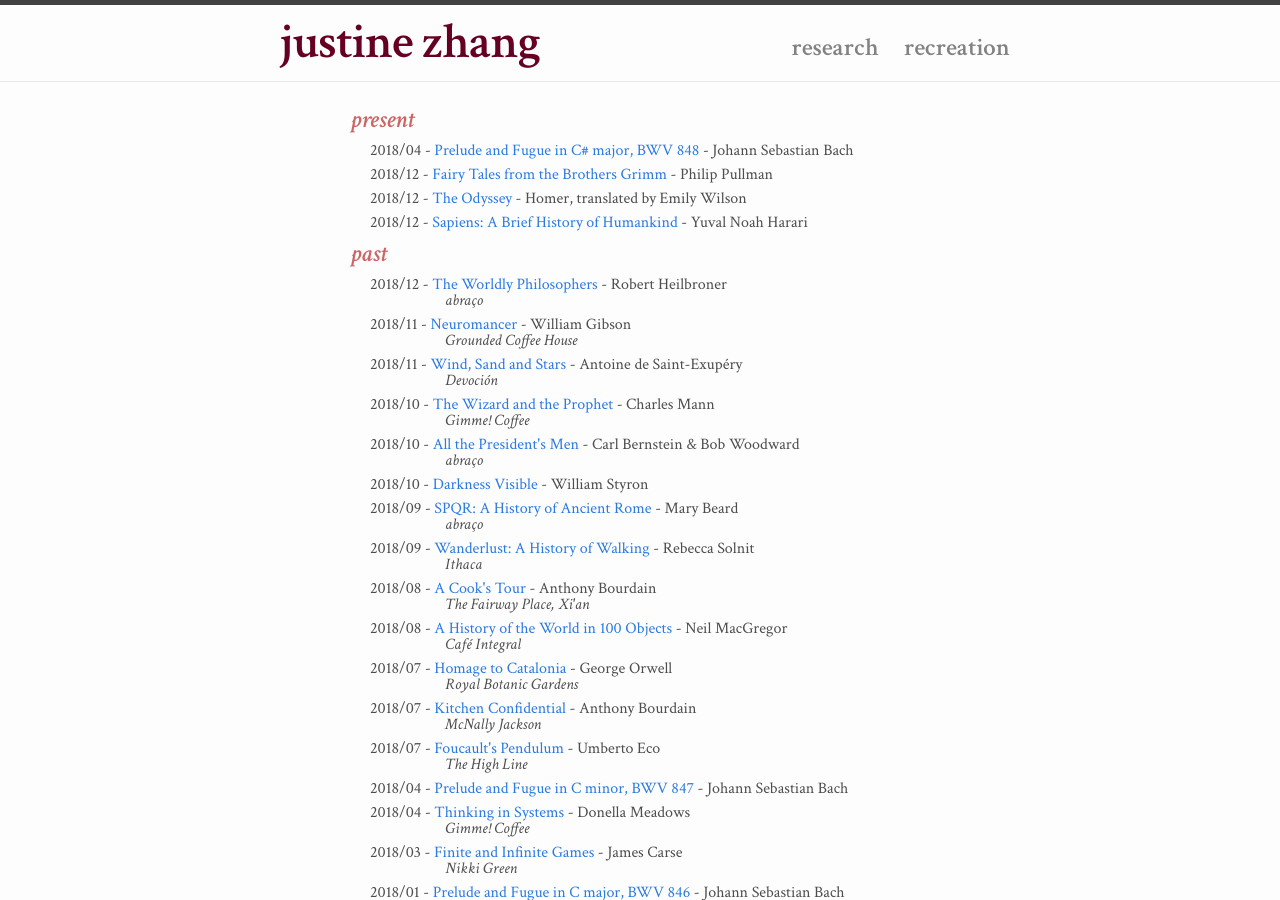
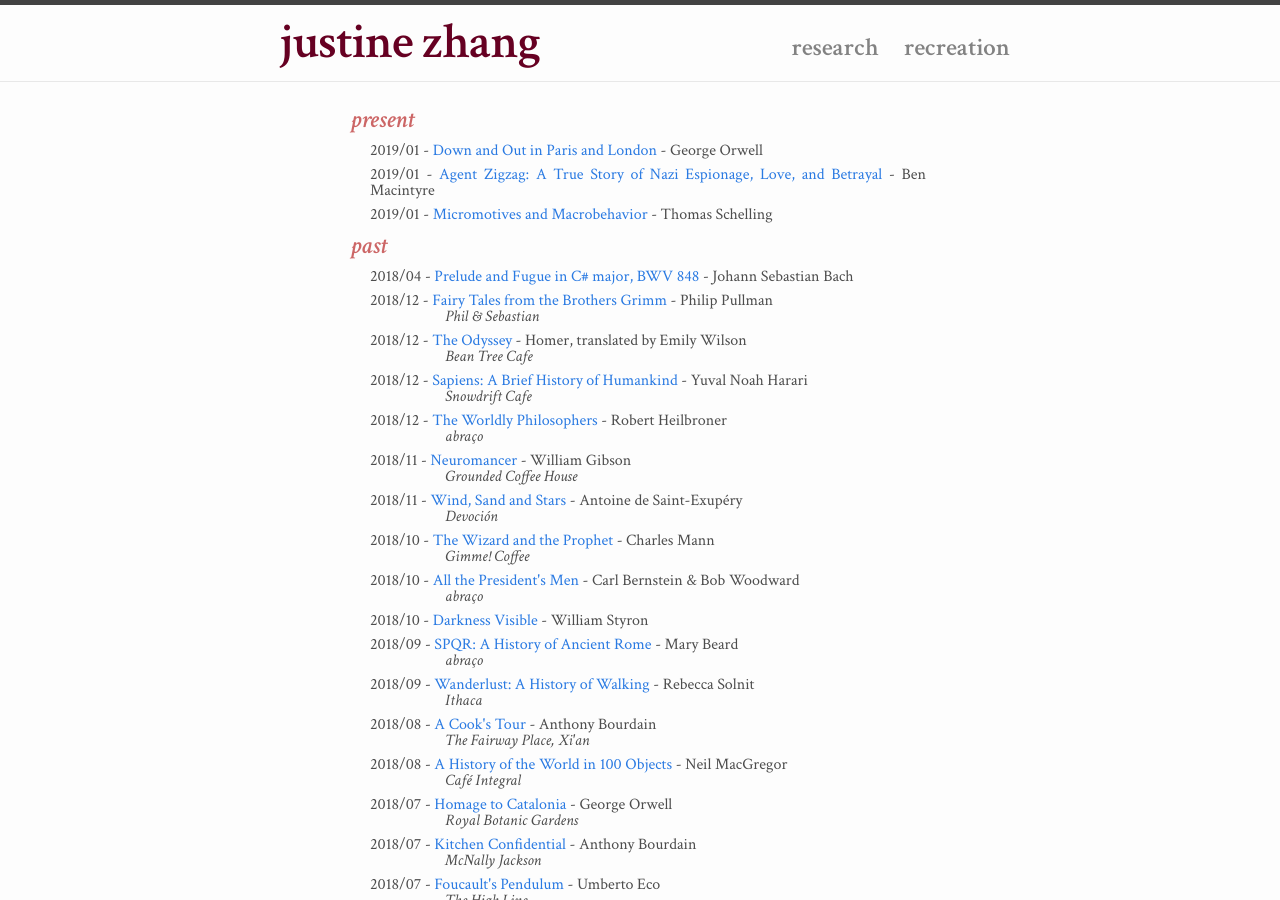
Before and after one commit to tisjune/tisjune.github.io, a Jekyll site: the page built from misc.html, in a window 1280 px wide and 900 px high. Built offline with Jekyll 4.4.1, drawn with Linux system fonts in a browser that asks for light colours; nearby versions of some CDN libraries.

Commit message:
january reads

```diff
--- a/_data/consumables.yml
+++ b/_data/consumables.yml
@@ -1,35 +1,61 @@
 ## present
+
+- id: "orwell1933london"
+  name: "Down and Out in Paris and London"
+  author: "George Orwell"
+  link: "https://g.co/kgs/8WDQhP"
+  date: "2019/01"
+  state: "present"
+
+- id: "macintyre2007zigzag"
+  name: "Agent Zigzag: A True Story of Nazi Espionage, Love, and Betrayal"
+  author: "Ben Macintyre"
+  link: "https://g.co/kgs/vcMdCf"
+  date: "2019/01"
+  state: "present"
+
+- id: "schelling1978micromotives"
+  name: "Micromotives and Macrobehavior"
+  author: "Thomas Schelling"
+  link: "https://g.co/kgs/nRcWpZ"
+  date: "2019/01"
+  state: "present"
+
+
+## past
+
 - id: "bach1722wtk1csharpmaj"
   name: "Prelude and Fugue in C# major, BWV 848"
   author: "Johann Sebastian Bach"
   link: "https://open.spotify.com/track/3x0jma6mENFW0DD4cNp3O8?si=D4aiRW_nSP6FcqmfLYczyw"
   date: "2018/04"
-  state: "present"
+  state: "past"
 
 - id: "pullman2012tales"
   name: "Fairy Tales from the Brothers Grimm"
   author: "Philip Pullman"
   link: "https://www.amazon.com/Fairy-Tales-Brothers-Grimm-English/dp/067002497X"
   date: "2018/12"
-  state: "present"
-
+  state: "past"
+  place: "phil_sebastian"
 
 - id: "wilson2018odyssey"
   name: "The Odyssey"
   author: "Homer, translated by Emily Wilson"
   link: "https://www.amazon.com/Odyssey-Homer/dp/0393089053"
   date: "2018/12"
-  state: "present"
+  state: "past"
+  place: "beantree"
 
 - id: "harari2011sapiens"
   name: "Sapiens: A Brief History of Humankind"
   author: "Yuval Noah Harari"
   link: "https://www.amazon.com/Sapiens-Humankind-Yuval-Noah-Harari/dp/0062316117/"
   date: "2018/12"
-  state: "present"
+  state: "past"
+  place: "snowdrift"
 
 
-## past
 - id: "heilbroner1953worldly"
   name: "The Worldly Philosophers"
   author: "Robert Heilbroner"
```
Also changed, not shown: _data/places.yml (+8 -0 lines).
